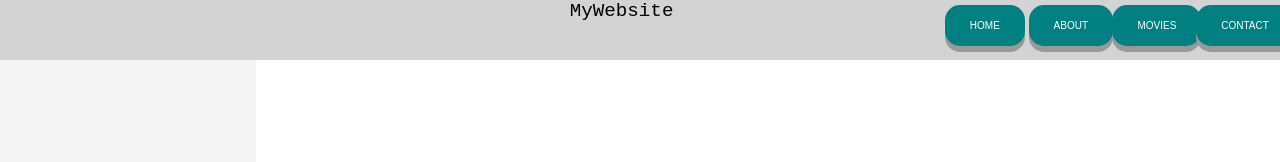
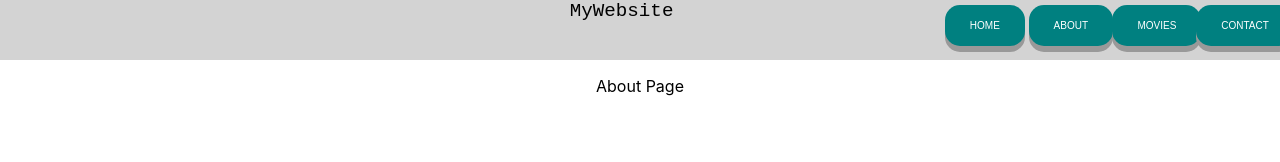
Before and after one commit to munkeops/ReactJS-project, a React (Create React App) app: page / in a window 1280 px wide. Both pictures are taken after a click on the button "ABOUT". Shown: the top 162 px of the page. Built offline with nearby package versions, Linux system fonts and the light colour scheme.

Commit message:
working buttons

```diff
--- a/src/App.js
+++ b/src/App.js
@@ -2,13 +2,30 @@ import React from 'react';
 import ReactDOM from 'react-dom';
 // import logo from './logo.svg';
 import './App.css';
+// import { ReactComponent } from '*.svg';
+
+//{()=>{window.open(this.props.url)}}>
+class NavButton extends React.Component{
 
 
-class NavButton extends React.Component{
+
+    // constructor(props){
+    //   super(props)
+    //   this.state={
+    //     name:this.props.name,
+    //     link:this.props.link,
+    //     func:this.props.changeView
+    //   }
+    // }
+
+  click(){
+    this.props.changeView(this.props.name)
+  }
   render(){
-    console.log("hey")
+    console.log("hey");
+
     return(
-      <button className="button" onClick={()=>{window.open(this.props.url)}}>
+      <button className="button" onClick= {this.click.bind(this)}>
         {this.props.name}
       </button>
    )
@@ -18,12 +35,18 @@ class NavButton extends React.Component{
 
 class Navbar extends React.Component{
 
+  // constructor(props){
+  //   super(props);
+
+  // }
+
   renderButton(namebut,link){
 
     return(
         <NavButton
-        name={namebut}
-        url={link}
+          name={namebut}
+          url={link}
+          changeView={this.props.changeView}
         />
 
     )
@@ -45,23 +68,108 @@ class Navbar extends React.Component{
   }
 }
 class SideBar extends React.Component{
+
+  render(){
+      return(
+        <div style={{width:"20%"}} className="SideMenu">
+
+        </div>
+    )
+  }
+}
+
+class Home extends React.Component{
+
   render(){
     return(
-      <div style={{width:"20%"}} className="SideMenu">
-
+      <div>
+        <SideBar/>
       </div>
     )
+  }
+}
+class About extends React.Component{
+  render(){
+    return(
+      <div>
+        <p align='center'>About Page</p>
+      </div>
+    )
+  }
+}
+
+class Movies extends React.Component{
+  render(){
+    return(
+      <div>
+        <p align='center'>Movies Page</p>
+      </div>
+    )
+  }
+}
+
+class Contact extends React.Component{
+  render(){
+    return(
+      <div>
+        <p align='center'>Contact Page</p>
+      </div>
+    )
+  }
+}
+
+// class HomePage extends React.Component{
+//   constructor(props){
+//     super(props)
+//   }
+// }
+class Page extends React.Component{
+
+  constructor(props){
+    super(props)
+    this.state={
+      view:'HOME'
+    }
+    this.changeView=this.changeView.bind(this)
+  }
+
+
+  changeView(viewnum){
+
+    this.setState({
+      view: viewnum
+    })
 
   }
-}
-class Page extends React.Component{
+
+  display(){
+
+    if(this.state.view==='HOME')
+    {
+      return <Home/>
+    }
+    else if(this.state.view==='ABOUT')
+    {
+      return <About/>
+    }
+    else if(this.state.view==='MOVIES')
+    {
+      return <Movies/>
+    }
+    else if(this.state.view==='CONTACT')
+    {
+      return <Contact/>
+    }
+  }
+
 
   render(){
     return(
       <div className="row" >
-          <Navbar/>
+          <Navbar changeView={this.changeView}/>
           <div className="Bodydiv">
-            <SideBar/>
+            {this.display()}
+
           </div>
       </div>
     )
```
